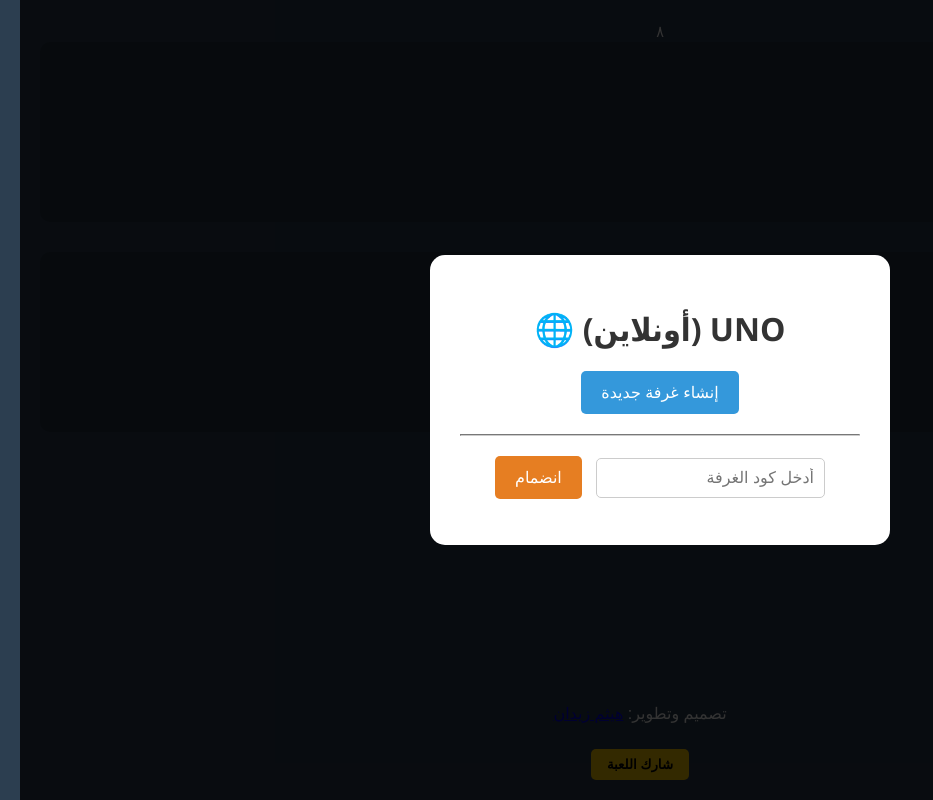
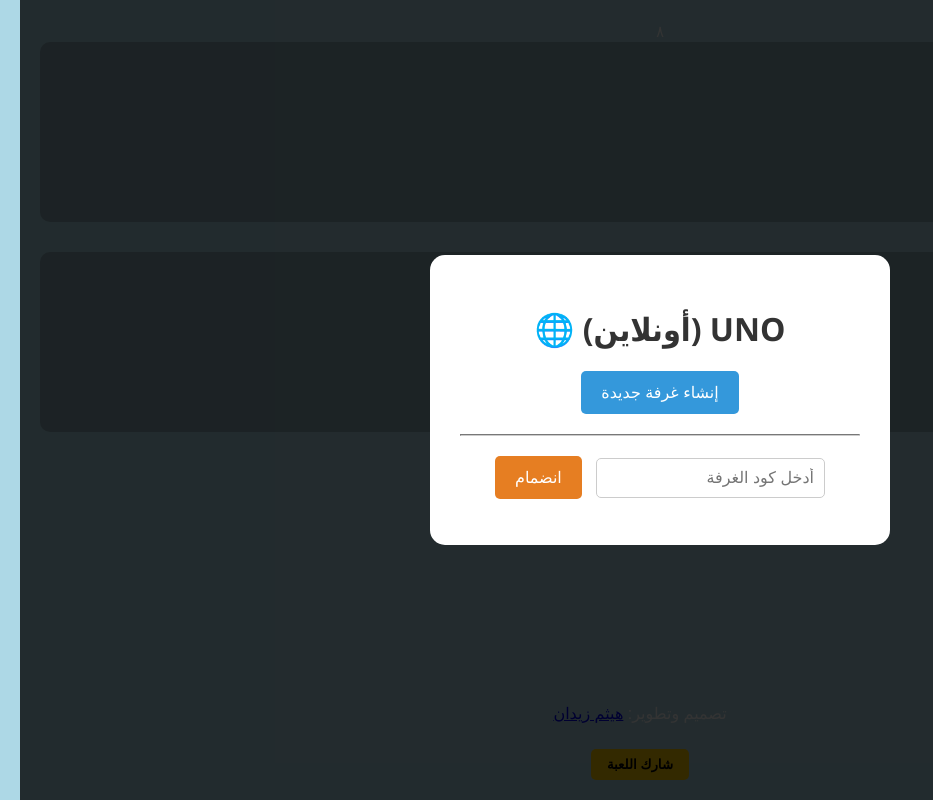
Before and after one commit to wazefapress/Uno-online, a website: page index.html in a window 1280 px wide. Shown: the whole page, without its empty margins (0-933 px from the left). Drawn offline with nearby package versions, Linux system fonts and the light colour scheme; no server answers.

Commit message:
Change background color to light blue

```diff
--- a/style.css
+++ b/style.css
@@ -1,6 +1,6 @@
 body {
     font-family: 'Segoe UI', Tahoma, Geneva, Verdana, sans-serif;
-    background-color: #2c3e50;
+    background-color: #add8e6;
     color: white;
     margin: 0;
     padding: 20px;
```
